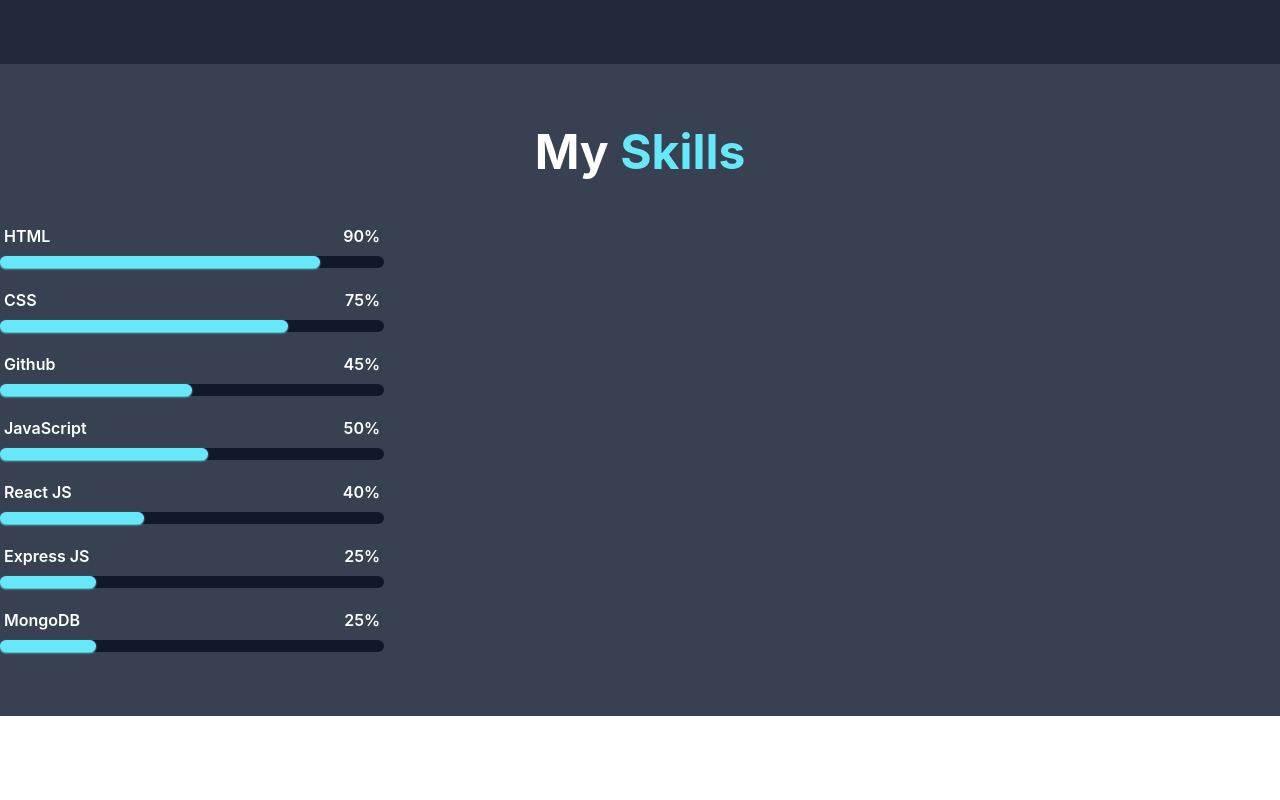
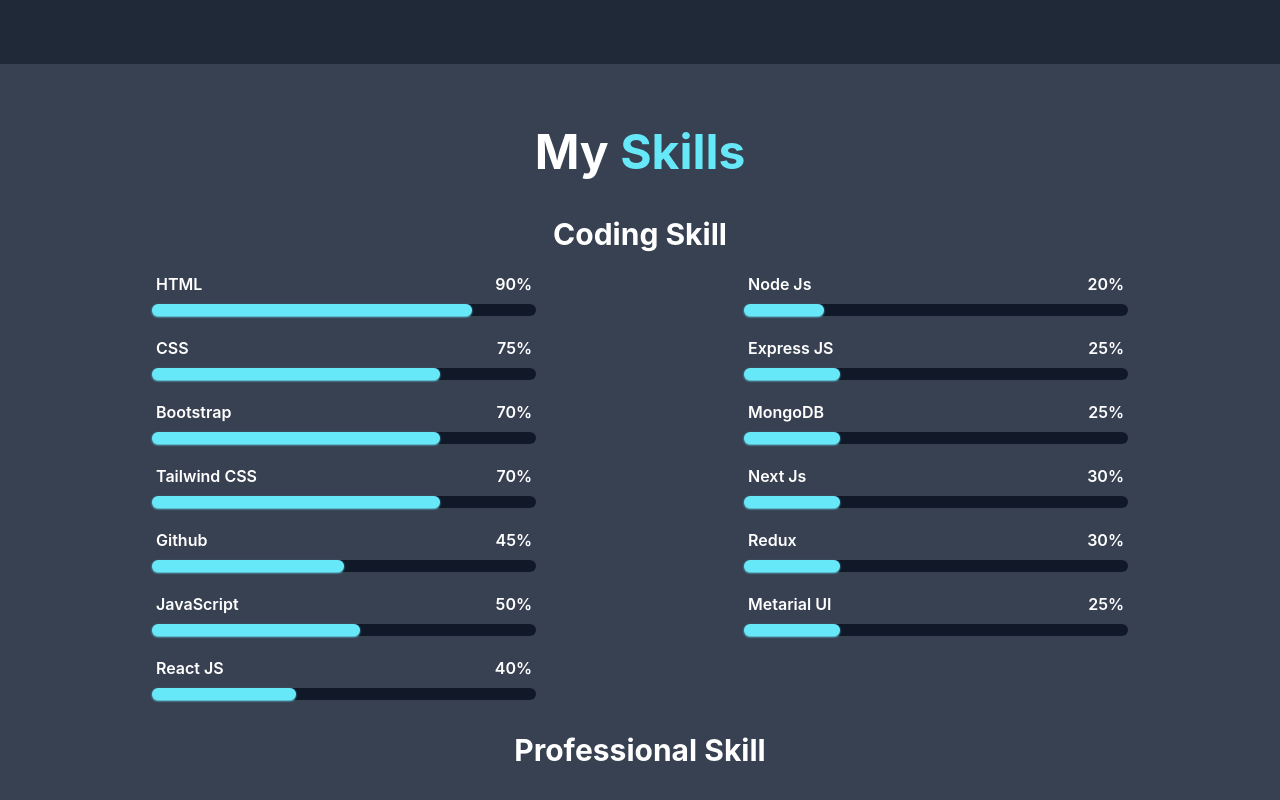
Before and after one commit to Junayed5/portfolio-2.0, a React (Create React App) app: page / in a window 1280 px wide. Shown: the part 1508-2308 px from the top of the page. Before the commit the page ends 2224 px from the top, so only its background shows below. Built offline with nearby package versions, Linux system fonts and the light colour scheme.

Commit message:
skills section updated

```diff
--- a/src/components/Skills.js
+++ b/src/components/Skills.js
@@ -6,7 +6,10 @@
             <div className="container mx-auto">
                 <h3 className='text-5xl font-bold text-center pb-10'>My <span className='text-cyan-300'>Skills</span></h3>
 
-                <div className=''>
+                <h3 className='text-3xl font-bold text-center pb-3'><span className=''>Coding</span>  Skill </h3>
+
+                <div className='grid grid-cols-1 md:grid-cols-2 gap-x-52 w-fit mx-auto'>
+                    <div>
                         <div>
                             <div className='w-96 flex justify-between px-1 py-2'>
                                 <p className='font-semibold'>HTML</p>
@@ -20,6 +23,24 @@
                             <div className='w-96 flex justify-between px-1 pb-2 pt-5'>
                                 <p className='font-semibold'>CSS</p>
                                 <p className='font-semibold'>75%</p>
+                            </div>
+                            <div className='h-3 w-96 bg-gray-900 rounded-full relative'>
+                                <span className='absolute bg-cyan-300 h-3 w-72 rounded-full shadow-sm shadow-cyan-300'></span>
+                            </div>
+                        </div>
+                        <div>
+                            <div className='w-96 flex justify-between px-1 pb-2 pt-5'>
+                                <p className='font-semibold'>Bootstrap</p>
+                                <p className='font-semibold'>70%</p>
+                            </div>
+                            <div className='h-3 w-96 bg-gray-900 rounded-full relative'>
+                                <span className='absolute bg-cyan-300 h-3 w-72 rounded-full shadow-sm shadow-cyan-300'></span>
+                            </div>
+                        </div>
+                        <div>
+                            <div className='w-96 flex justify-between px-1 pb-2 pt-5'>
+                                <p className='font-semibold'>Tailwind CSS</p>
+                                <p className='font-semibold'>70%</p>
                             </div>
                             <div className='h-3 w-96 bg-gray-900 rounded-full relative'>
                                 <span className='absolute bg-cyan-300 h-3 w-72 rounded-full shadow-sm shadow-cyan-300'></span>
@@ -52,6 +73,17 @@
                                 <span className='absolute bg-cyan-300 h-3 w-36 rounded-full shadow-sm shadow-cyan-300'></span>
                             </div>
                         </div>
+                    </div>
+                    <div>
+                        <div>
+                            <div className='w-96 flex justify-between px-1 pb-2 pt-2'>
+                                <p className='font-semibold'>Node Js</p>
+                                <p className='font-semibold'>20%</p>
+                            </div>
+                            <div className='h-3 w-96 bg-gray-900 rounded-full relative'>
+                                <span className='absolute bg-cyan-300 h-3 w-20 rounded-full shadow-sm shadow-cyan-300'></span>
+                            </div>
+                        </div>
                         <div>
                             <div className='w-96 flex justify-between px-1 pb-2 pt-5'>
                                 <p className='font-semibold'>Express JS</p>
@@ -70,12 +102,38 @@
                                 <span className='absolute bg-cyan-300 h-3 w-24 rounded-full shadow-sm shadow-cyan-300'></span>
                             </div>
                         </div>
+
+                        <div>
+                            <div className='w-96 flex justify-between px-1 pb-2 pt-5'>
+                                <p className='font-semibold'>Next Js</p>
+                                <p className='font-semibold'>30%</p>
                             </div>
-                {/* <div className='py-10'>
-                    <div className='h-20 w-20 border-8 border-cyan-300 rounded-full border-'>
+                            <div className='h-3 w-96 bg-gray-900 rounded-full relative'>
+                                <span className='absolute bg-cyan-300 h-3 w-24 rounded-full shadow-sm shadow-cyan-300'></span>
+                            </div>
+                        </div>
+                        <div>
+                            <div className='w-96 flex justify-between px-1 pb-2 pt-5'>
+                                <p className='font-semibold'>Redux</p>
+                                <p className='font-semibold'>30%</p>
+                            </div>
+                            <div className='h-3 w-96 bg-gray-900 rounded-full relative'>
+                                <span className='absolute bg-cyan-300 h-3 w-24 rounded-full shadow-sm shadow-cyan-300'></span>
+                            </div>
+                        </div>
+                        <div>
+                            <div className='w-96 flex justify-between px-1 pb-2 pt-5'>
+                                <p className='font-semibold'>Metarial UI</p>
+                                <p className='font-semibold'>25%</p>
+                            </div>
+                            <div className='h-3 w-96 bg-gray-900 rounded-full relative'>
+                                <span className='absolute bg-cyan-300 h-3 w-24 rounded-full shadow-sm shadow-cyan-300'></span>
+                            </div>
+                        </div>
+                    </div>
+                </div>
 
-                    </div>
-                </div> */}
+                <h3 className='text-3xl font-bold text-center pt-8 pb-3'><span className=''>Professional</span>  Skill </h3>
             </div>
         </div>
     );
```
Lines whose indentation alone changed are shown as unchanged.
